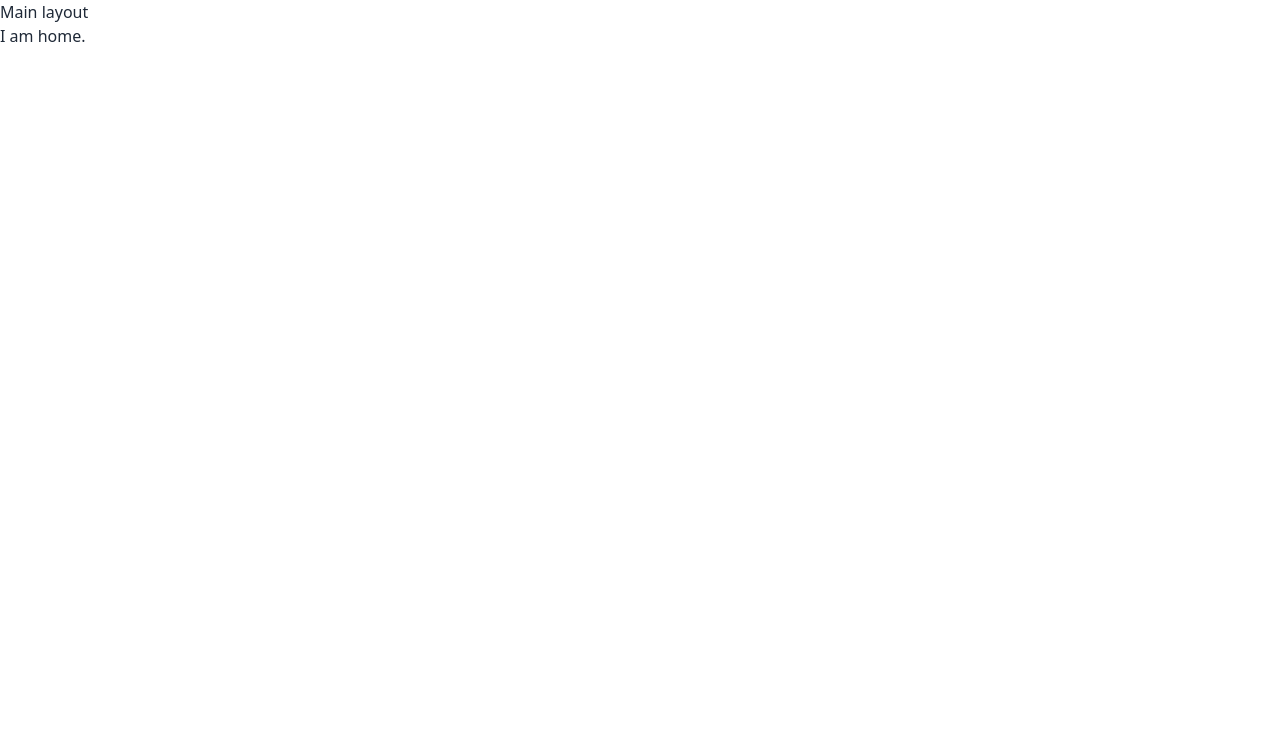
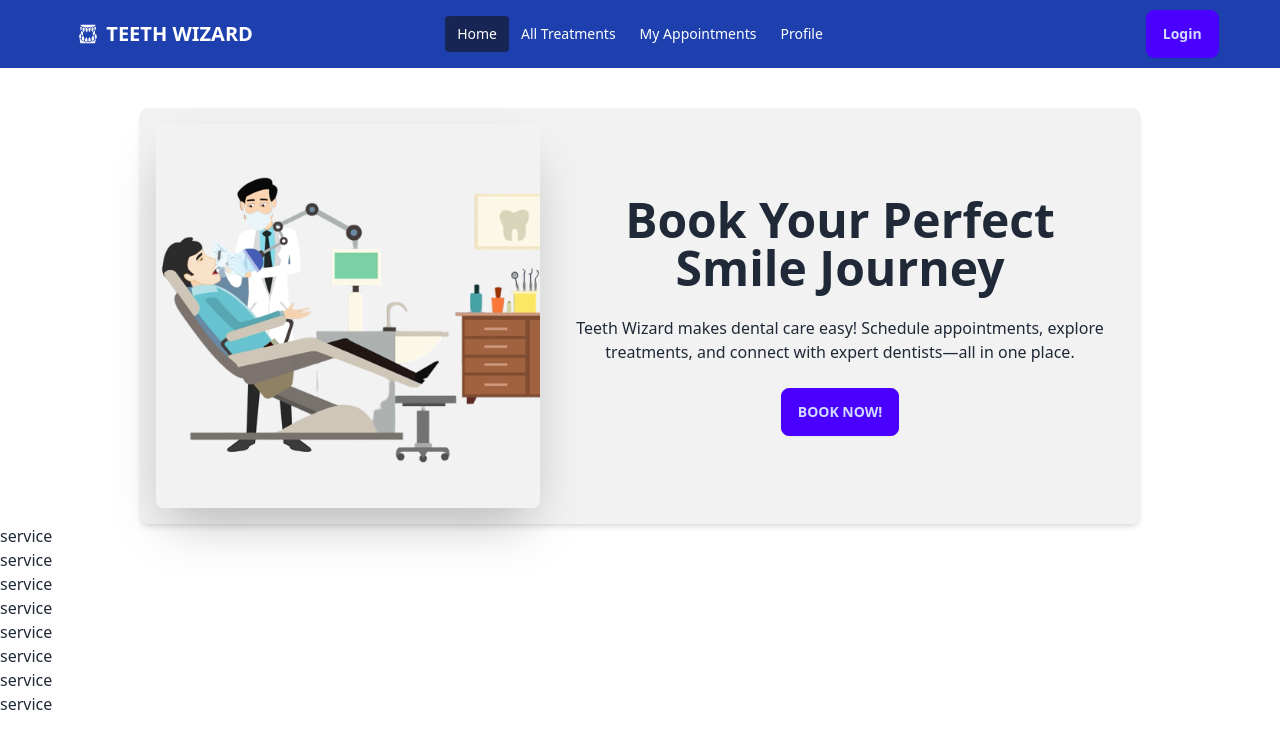
Before and after one commit to israk03/teeth-wizard-react-project, a React (Vite) app: page / in a window 1280 px wide. Shown: the top 748 px of the page. Built offline with nearby package versions, Linux system fonts and the light colour scheme.

Commit message:
navbar and banner design complete

```diff
--- a/package.json
+++ b/package.json
@@ -14,6 +14,7 @@
     "match-sorter": "^8.0.0",
     "react": "^18.3.1",
     "react-dom": "^18.3.1",
+    "react-icons": "^5.4.0",
     "react-router-dom": "^7.1.1",
     "sort-by": "^1.2.0"
   },
--- /dev/null
+++ b/src/ServiceCard/ServiceCard.jsx
@@ -0,0 +1,9 @@
+import React from "react";
+
+export default function ServiceCard({ service }) {
+  return (
+    <div>
+      <h1>service</h1>
+    </div>
+  );
+}
--- /dev/null
+++ b/src/components/AllTreatments/AllTreatments.jsx
@@ -0,0 +1,9 @@
+import React from "react";
+
+export default function AllTreatments() {
+  return (
+    <div>
+      <h2>TREATMENTS</h2>
+    </div>
+  );
+}
--- /dev/null
+++ b/src/components/Banner/Banner.jsx
@@ -0,0 +1,23 @@
+import bannerImg from "../../assets/banner.png";
+export default function Banner() {
+  return (
+    <div>
+      <div className="hero bg-base-200 w-[80%] mx-auto mt-10 max-w-[1000px] rounded-lg shadow-md">
+        <div className="hero-content flex-col lg:flex-row">
+          <img src={bannerImg} className="max-w-sm rounded-lg shadow-2xl" />
+          <div className="text-center">
+            <h1 className="text-5xl font-bold">
+              Book Your Perfect Smile Journey
+            </h1>
+            <p className="py-6">
+              Teeth Wizard makes dental care easy! Schedule appointments,
+              explore treatments, and connect with expert dentists—all in one
+              place.
+            </p>
+            <button className="btn btn-primary">BOOK NOW!</button>
+          </div>
+        </div>
+      </div>
+    </div>
+  );
+}
--- a/src/components/Home.jsx
+++ b/src/components/Home.jsx
@@ -1,7 +1,18 @@
+import { useLoaderData } from "react-router-dom";
+import Banner from "./Banner/Banner";
+import ServiceCard from "../ServiceCard/ServiceCard";
+
 export default function Home() {
+  const services = useLoaderData();
+  console.log(services);
   return (
     <div>
-      <h2>I am home.</h2>
+      <Banner></Banner>
+      <div>
+        {services.map((service) => (
+          <ServiceCard service={service}></ServiceCard>
+        ))}
+      </div>
     </div>
   );
 }
--- /dev/null
+++ b/src/components/MyAppoinments/MyAppoinments.jsx
@@ -0,0 +1,9 @@
+import React from "react";
+
+export default function MyAppoinments() {
+  return (
+    <div>
+      <h2>APPOINMENTS</h2>
+    </div>
+  );
+}
--- /dev/null
+++ b/src/components/Navbar/Navbar.jsx
@@ -0,0 +1,102 @@
+import React from "react";
+import { GiFrontTeeth } from "react-icons/gi";
+import { Link, NavLink } from "react-router-dom";
+
+export default function Navbar() {
+  const links = (
+    <>
+      <li>
+        <NavLink
+          to="/"
+          className={({ isActive }) =>
+            isActive
+              ? "bg-blue-950 text-white px-3 py-2 rounded"
+              : "text-white px-3 py-2 rounded hover:bg-blue-800"
+          }
+        >
+          Home
+        </NavLink>
+      </li>
+      <li>
+        <NavLink
+          to="/treatments"
+          className={({ isActive }) =>
+            isActive
+              ? "bg-blue-950 text-white px-3 py-2 rounded"
+              : "text-white px-3 py-2 rounded hover:bg-blue-800"
+          }
+        >
+          All Treatments
+        </NavLink>
+      </li>
+      <li>
+        <NavLink
+          to="/appointments"
+          className={({ isActive }) =>
+            isActive
+              ? "bg-blue-950 text-white px-3 py-2 rounded"
+              : "text-white px-3 py-2 rounded hover:bg-blue-800"
+          }
+        >
+          My Appointments
+        </NavLink>
+      </li>
+      <li>
+        <NavLink
+          to="/profile"
+          className={({ isActive }) =>
+            isActive
+              ? "text-blue-950 px-3 py-2 rounded"
+              : "text-white px-3 py-2 rounded hover:bg-blue-800"
+          }
+        >
+          Profile
+        </NavLink>
+      </li>
+    </>
+  );
+
+  return (
+    <div className="bg-blue-800">
+      <div className="w-11/12 mx-auto navbar bg-blue-800 text-white">
+        <div className="navbar-start">
+          <div className="dropdown">
+            <div tabIndex={0} role="button" className="btn btn-ghost lg:hidden">
+              <svg
+                xmlns="http://www.w3.org/2000/svg"
+                className="h-5 w-5"
+                fill="none"
+                viewBox="0 0 24 24"
+                stroke="currentColor"
+              >
+                <path
+                  strokeLinecap="round"
+                  strokeLinejoin="round"
+                  strokeWidth="2"
+                  d="M4 6h16M4 12h8m-8 6h16"
+                />
+              </svg>
+            </div>
+            <ul
+              tabIndex={0}
+              className="menu menu-sm dropdown-content bg-blue-800 rounded-box z-[1] mt-3 w-52 p-2 shadow"
+            >
+              {links}
+            </ul>
+          </div>
+
+          <Link to="/" className="btn btn-ghost text-xl text-white">
+            <GiFrontTeeth />
+            TEETH WIZARD
+          </Link>
+        </div>
+        <div className="navbar-center hidden lg:flex">
+          <ul className="menu menu-horizontal px-1">{links}</ul>
+        </div>
+        <div className="navbar-end">
+          <a className="btn btn-primary">Login</a>
+        </div>
+      </div>
+    </div>
+  );
+}
--- /dev/null
+++ b/src/components/Profile/Profile.jsx
@@ -0,0 +1,9 @@
+import React from "react";
+
+export default function Profile() {
+  return (
+    <div>
+      <h2>PROFILE</h2>
+    </div>
+  );
+}
--- /dev/null
+++ b/src/firebase/firebase.config.js
@@ -0,0 +1,19 @@
+// Import the functions you need from the SDKs you need
+import { initializeApp } from "firebase/app";
+import { getAuth } from "firebase/auth";
+
+// Your web app's Firebase configuration
+const firebaseConfig = {
+  apiKey: "AIzaSyCvXmlxh6JDc0heVkM3JonmUChQh0qFILE",
+  authDomain: "teeth-wizard-auth.firebaseapp.com",
+  projectId: "teeth-wizard-auth",
+  storageBucket: "teeth-wizard-auth.firebasestorage.app",
+  messagingSenderId: "96166863850",
+  appId: "1:96166863850:web:71f183cbe4eb00e9b00893",
+};
+
+// Initialize Firebase
+const app = initializeApp(firebaseConfig);
+const auth = getAuth(app);
+
+export default auth;
--- a/src/layouts/MainLayout.jsx
+++ b/src/layouts/MainLayout.jsx
@@ -1,9 +1,10 @@
 import { Outlet } from "react-router-dom";
+import Navbar from "../components/Navbar/Navbar";
 
 export default function MainLayout() {
   return (
     <div>
-      <h2>Main layout</h2>
+      <Navbar></Navbar>
       <Outlet></Outlet>
     </div>
   );
--- a/src/router/router.jsx
+++ b/src/router/router.jsx
@@ -1,6 +1,9 @@
 import { createBrowserRouter } from "react-router-dom";
 import MainLayout from "../layouts/MainLayout";
 import Home from "../components/Home";
+import MyAppoinments from "../components/MyAppoinments/MyAppoinments";
+import AllTreatments from "../components/AllTreatments/AllTreatments";
+import Profile from "../components/Profile/Profile";
 
 const router = createBrowserRouter([
   {
@@ -10,10 +13,22 @@ const router = createBrowserRouter([
       {
         path: "/",
         element: <Home></Home>,
+        loader: () => fetch("/service.json"),
+      },
+      {
+        path: "/appointments",
+        element: <MyAppoinments></MyAppoinments>,
+      },
+      {
+        path: "/treatments",
+        element: <AllTreatments></AllTreatments>,
+      },
+      {
+        path: "/profile",
+        element: <Profile></Profile>,
       },
     ],
   },
 ]);
-console.log(router);
 
 export default router;
```
Also changed, not shown: 1 other file (tests, documents, lock files or other folders).
